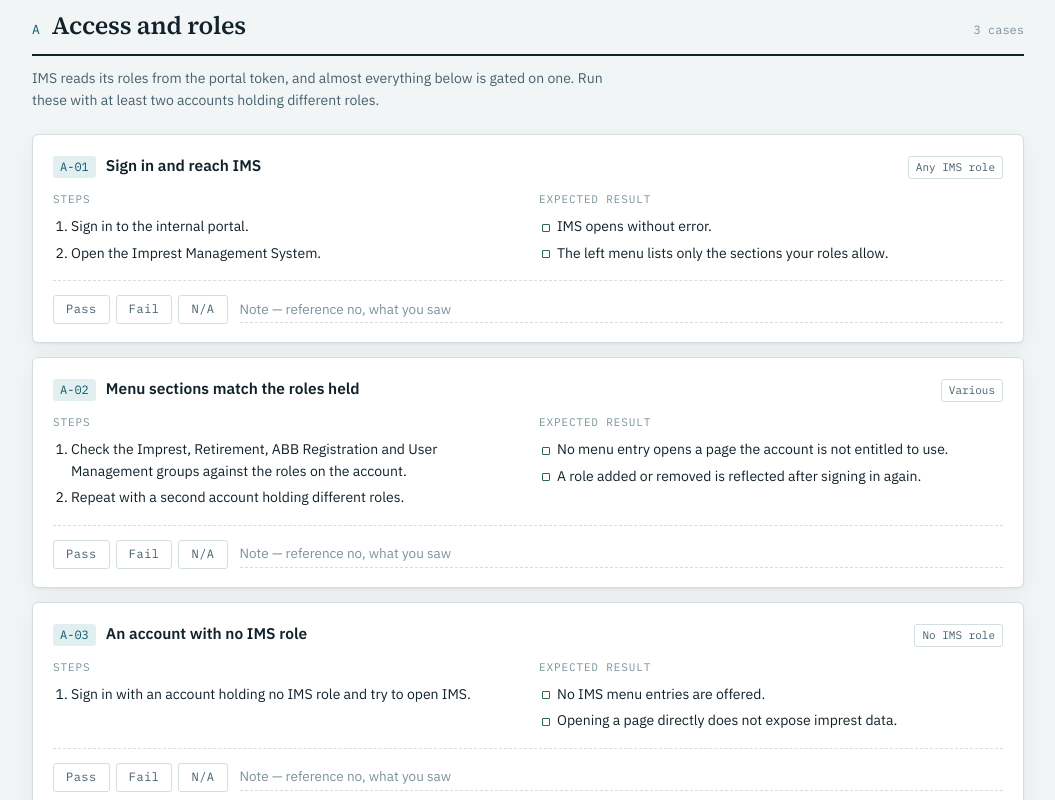
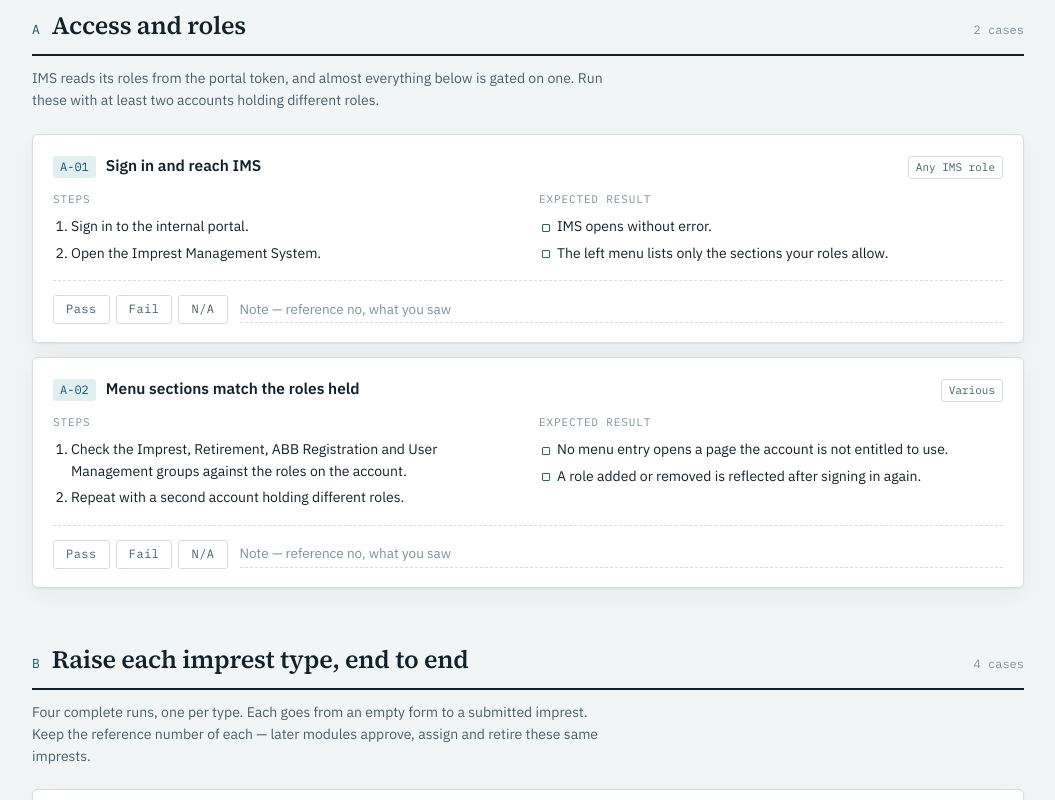
Before and after one commit to franciscoitera/ims, a plain HTML site: page index.html in a window 1280 px wide. Shown: the part 2000-2800 px from the top of the page, without its empty margins (112-1167 px from the left). Drawn offline with Linux system fonts and the light colour scheme.

Commit message:
remove an  An account with no IMS role

```diff
--- a/index.html
+++ b/index.html
@@ -929,11 +929,6 @@
           steps: ["Check the Imprest, Retirement, ABB Registration and User Management groups against the roles on the account.", "Repeat with a second account holding different roles."],
           expect: ["No menu entry opens a page the account is not entitled to use.", "A role added or removed is reflected after signing in again."]
         },
-        {
-          id: "A-03", title: "An account with no IMS role", role: "No IMS role",
-          steps: ["Sign in with an account holding no IMS role and try to open IMS."],
-          expect: ["No IMS menu entries are offered.", "Opening a page directly does not expose imprest data."]
-        }
       ]
     },
     {
```
